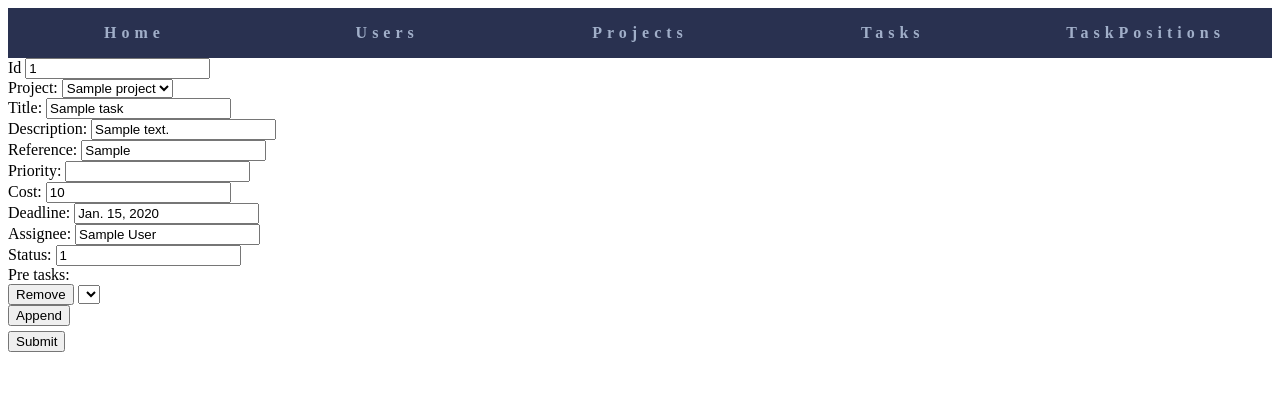
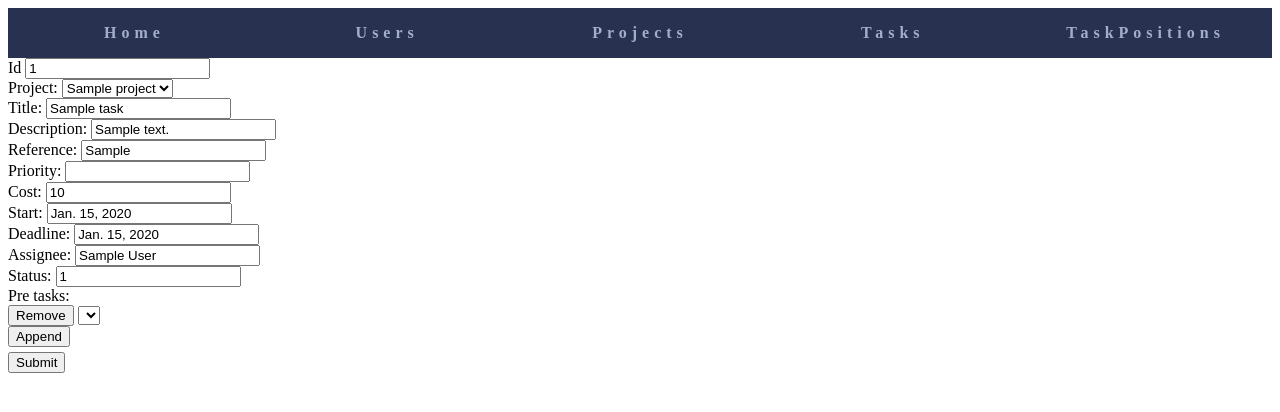
Before and after one commit to chittleskuny/ganttodo, a Django app: page /task/1/update in a window 1280 px wide. Shown: the top 412 px of the page. Run offline with Django 4.2, Linux system fonts and the light colour scheme; tables that the repository leaves empty hold one stand-in row (values such as "Sample post"); lists and menus that the app fills with data are empty.

Commit message:
Add task start.

```diff
--- a/main/admin.py
+++ b/main/admin.py
@@ -22,9 +22,9 @@ class ProjectAdmin(admin.ModelAdmin):
 
 class TaskAdmin(admin.ModelAdmin):
     fieldsets = [
-        ('basic', {'fields': ['project', 'title', 'description', 'reference', 'priority', 'cost', 'deadline', 'assignee', 'status']}),
+        ('basic', {'fields': ['project', 'title', 'description', 'reference', 'priority', 'cost', 'start', 'deadline', 'assignee', 'status']}),
     ]
-    list_display = ('id', 'project', 'title', 'description', 'reference', 'priority', 'cost', 'deadline', 'assignee', 'status',)
+    list_display = ('id', 'project', 'title', 'description', 'reference', 'priority', 'cost', 'start', 'deadline', 'assignee', 'status',)
 
 
 class TaskPositionAdmin(admin.ModelAdmin):
--- a/main/models.py
+++ b/main/models.py
@@ -41,8 +41,15 @@ class Task(models.Model):
     reference = models.CharField(max_length=255, default=None, blank=True, null=True)
     priority = models.IntegerField(default=0, blank=False, null=False, choices=PRIORITY_CHOICE_TUPLE)
     cost = models.IntegerField(default=0, blank=False, null=False)
+    start = models.DateField(default=None, blank=True, null=True)
     deadline = models.DateField(default=None, blank=True, null=True)
     assignee = models.ForeignKey(User, default=None, blank=True, null=True, on_delete=models.CASCADE)
+
+    # status:
+    # 0 not started
+    # 1 doing
+    # 2 aborted
+    # 3 done
     status = models.IntegerField(default=0, blank=False, null=False)
 
     def get_absolute_url(self):
--- a/main/templates/main/task_create_or_update.html
+++ b/main/templates/main/task_create_or_update.html
@@ -34,7 +34,6 @@
 
             for (i = 0; i < pre_tasks.children.length - 1; i++) {
                 var pre_task_item = pre_tasks.children[i]
-                console.log(pre_task_item.children)
                 var e = pre_task_item.children[1]
                 var e_old_name = e.getAttribute("name")
                 var e_new_name = e_old_name.replace(/pre_task_[0-9]+/, "pre_task_".concat(i))
@@ -74,6 +73,9 @@
             <div>Cost:
                 <input type="text" name="cost" value="{{ task.cost|default:'' }}">
             </div>
+            <div>Start:
+                <input type="text" name="start" value="{{ task.start|default:'' }}">
+            </div>
             <div>Deadline:
                 <input type="text" name="deadline" value="{{ task.deadline|default:'' }}">
             </div>
@@ -81,7 +83,7 @@
                 <input type="text" name="assignee" value="{{ task.assignee|default:'' }}">
             </div>
             <div>Status:
-                <input type="text" name="status" value="{{ task.status|default:'' }}">
+                <input type="text" name="status" value="{{ task.status|default:0 }}">
             </div>
             <div>Pre tasks:
                 {% if task.pre_tasks %}
--- a/main/templates/main/task_detail.html
+++ b/main/templates/main/task_detail.html
@@ -16,6 +16,7 @@
         <p>Reference: {{ task.reference }}</p>
         <p>Priority: {{ task.priority }}</p>
         <p>Cost: {{ task.cost }}</p>
+        <p>Start: {{ task.start }}</p>
         <p>Deadline: {{ task.deadline }}</p>
         <p>Assignee: {{ task.assignee }}</p>
         <p>Status: {{ task.status }}</p>
--- a/main/views.py
+++ b/main/views.py
@@ -198,6 +198,7 @@ def task_create_or_update_submit(request):
     reference = request.POST.get('reference').strip()
     priority = request.POST.get('priority').strip()
     cost = request.POST.get('cost').strip()
+    start = request.POST.get('start').strip()
     deadline = request.POST.get('deadline').strip()
     assignee = request.POST.get('assignee').strip()
     status = request.POST.get('status').strip()
@@ -222,6 +223,7 @@ def task_create_or_update_submit(request):
 
     cost = 0 if cost == '' else int(cost)
 
+    start = None if start == '' else start
     deadline = None if deadline == '' else deadline
 
     if assignee == '':
@@ -241,6 +243,7 @@ def task_create_or_update_submit(request):
             reference = reference,
             priority = priority,
             cost = cost,
+            start = start,
             deadline = deadline,
             assignee = assignee,
             status = status,
@@ -252,6 +255,7 @@ def task_create_or_update_submit(request):
         task_object.reference = reference
         task_object.priority = priority
         task_object.cost = cost
+        task_object.start = start
         task_object.deadline = deadline
         task_object.assignee = assignee
         task_object.status = status
```
Also changed, not shown: main/migrations/0006_task_start.py (added).
